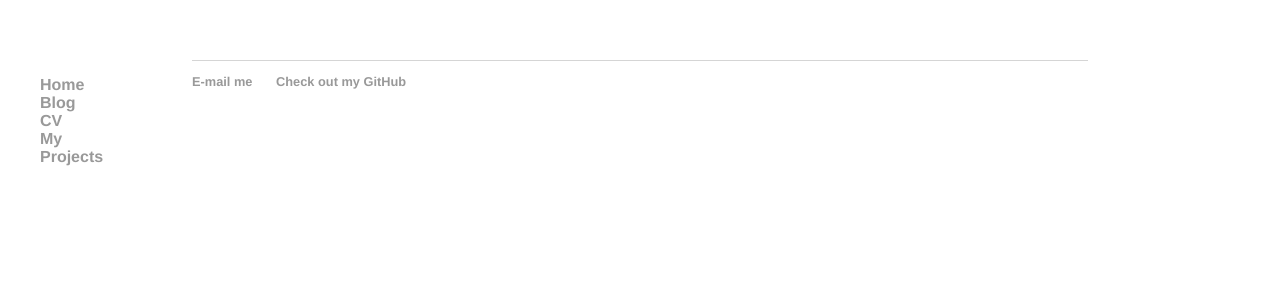
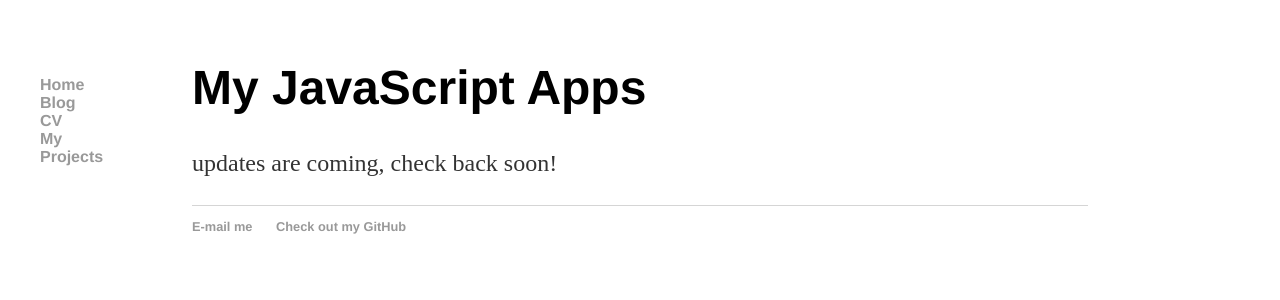
Before and after one commit to RocketGeek42/rocketgeek.github.io, a Jekyll site: the page built from my_projects/js/index.html, in a window 1280 px wide. Shown: the top 300 px of the page. Built offline with Jekyll 4.4.1, drawn with Linux system fonts in a browser that asks for light colours.

Commit message:
Update index.html
Update JavaScript index.html page

```diff
--- a/my_projects/js/index.html
+++ b/my_projects/js/index.html
@@ -1,4 +1,6 @@
 ---
 layout: default
-title: My JavaScript apps
+title: My JavaScript Apps
 ---
+<h1>My JavaScript Apps</h1>
+<p>updates are coming, check back soon!</p>
```
